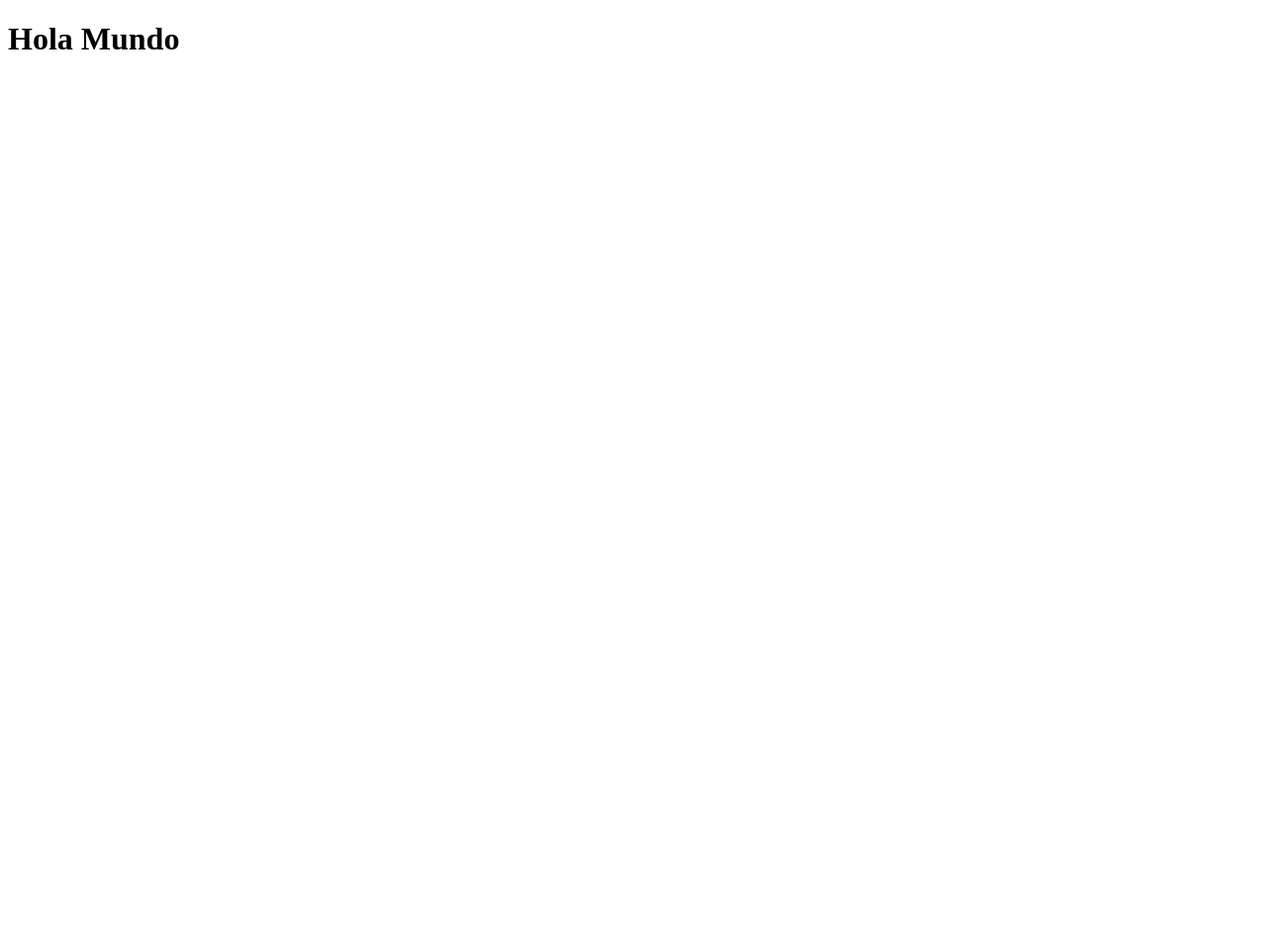
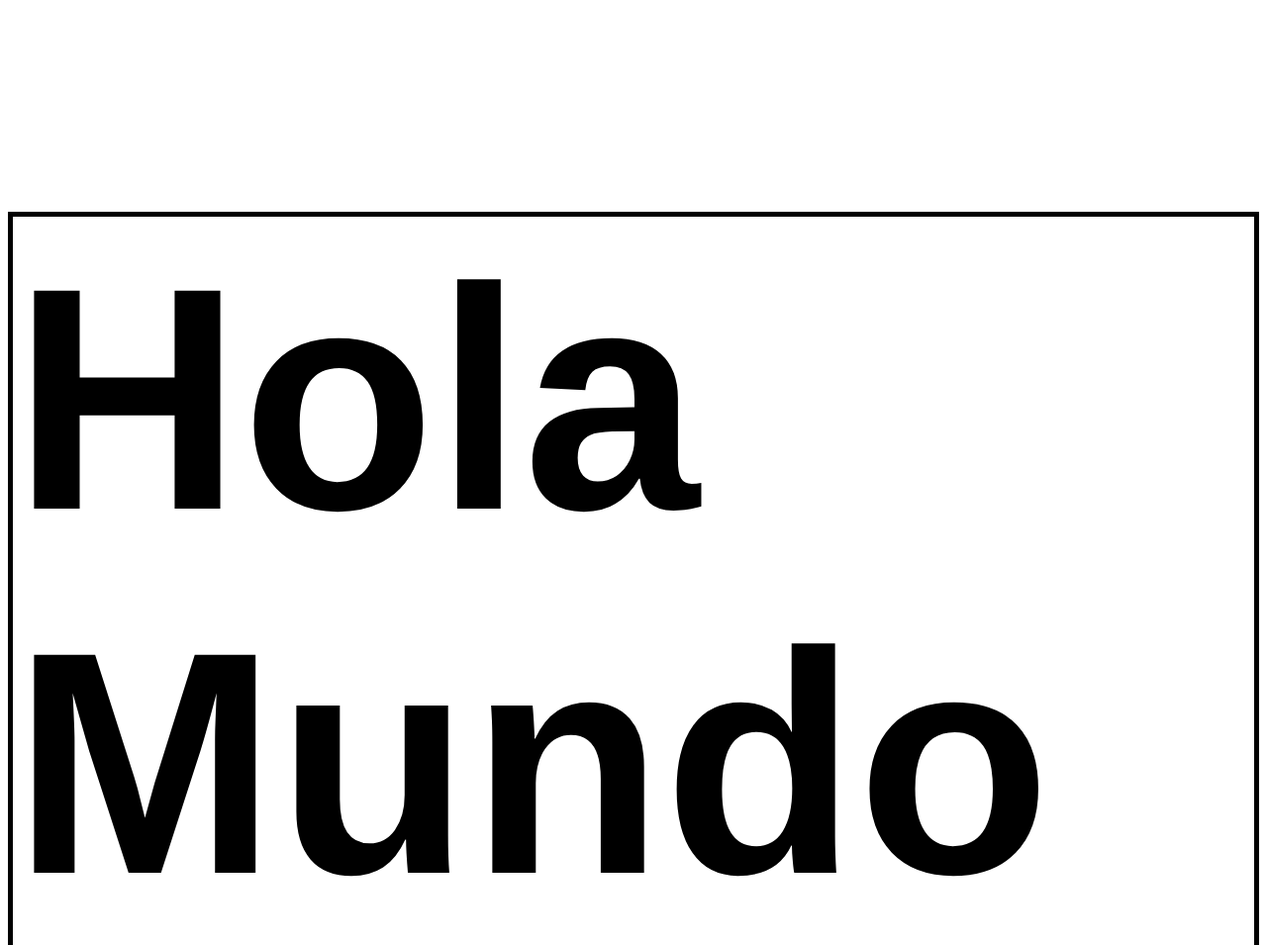
Before and after one commit to CarlosCollao0909/PruebaNewPC, a plain HTML site: page index.html in a window 1280 px wide. Shown: the top 955 px of the page at 99% size. Before the commit the page ends 800 px from the top, so only its background shows below. Drawn offline with Linux system fonts and the light colour scheme.

Commit message:
commit desde otra pc

```diff
--- a/index.html
+++ b/index.html
@@ -3,6 +3,7 @@
 <head>
     <meta charset="UTF-8">
     <meta name="viewport" content="width=device-width, initial-scale=1.0">
+    <link rel="stylesheet" href="styles.css">
     <title>Document</title>
 </head>
 <body>
--- /dev/null
+++ b/styles.css
@@ -0,0 +1,5 @@
+h1{
+    font-size: 20rem;
+    font-family: 'Franklin Gothic Medium', 'Arial Narrow', Arial, sans-serif;
+    border: 5px solid black;
+}
```
